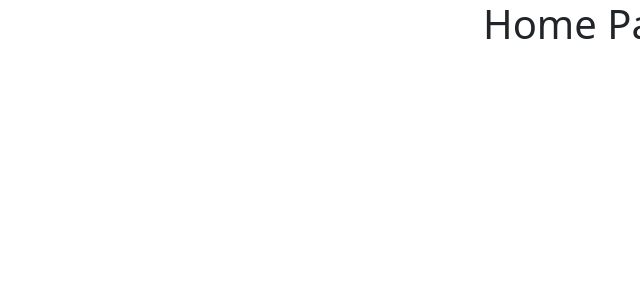
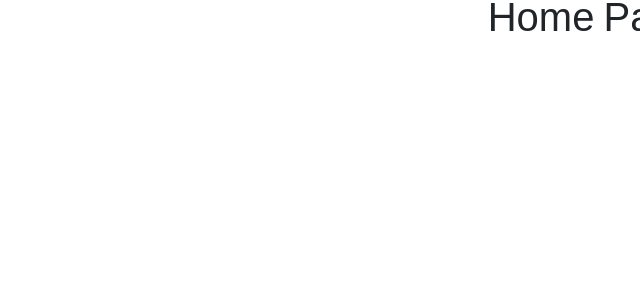
Before and after one commit to bahareseddigh/SPA, a React (Vite) app: page / in a window 1280 px wide. Shown: the top 300 px of the page, without its empty margins (640-1280 px from the left). Built offline with nearby package versions, Linux system fonts and the light colour scheme.

Commit message:
import fonts in main.css and use one of them

```diff
--- a/src/main.css
+++ b/src/main.css
@@ -1,5 +1,15 @@
+@font-face {
+    font-family: 'Lalezar';
+    src: url('./assets/fonts/Lalezar.ttf');
+}
+@font-face {
+    font-family: 'Yekan';
+    src: url('./assets/fonts/Yekan.ttf');
+}
+
 *{
     padding: 0;
     margin: 0;
     box-sizing: border-box;
+    font-family: 'Yekan' , sans-serif;
 }
```
